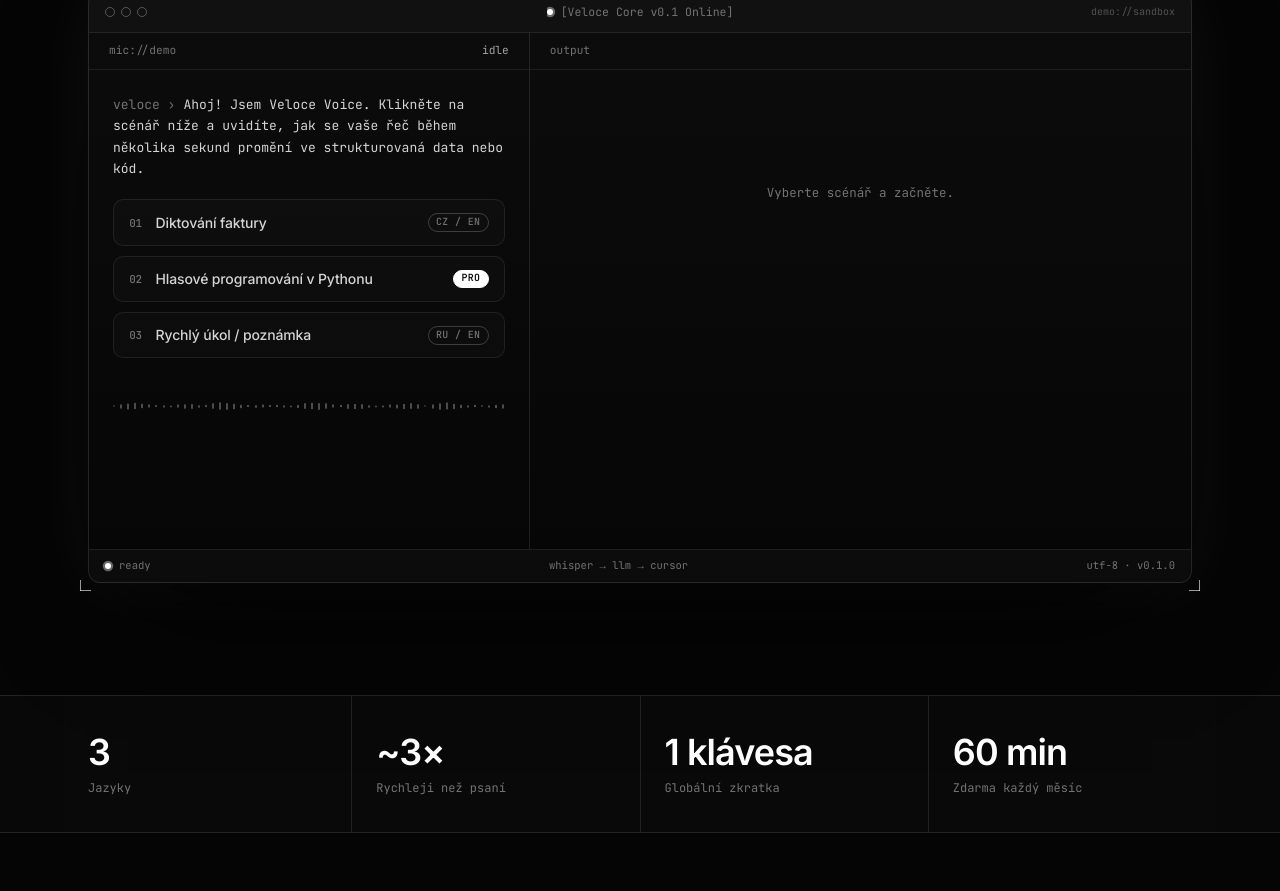
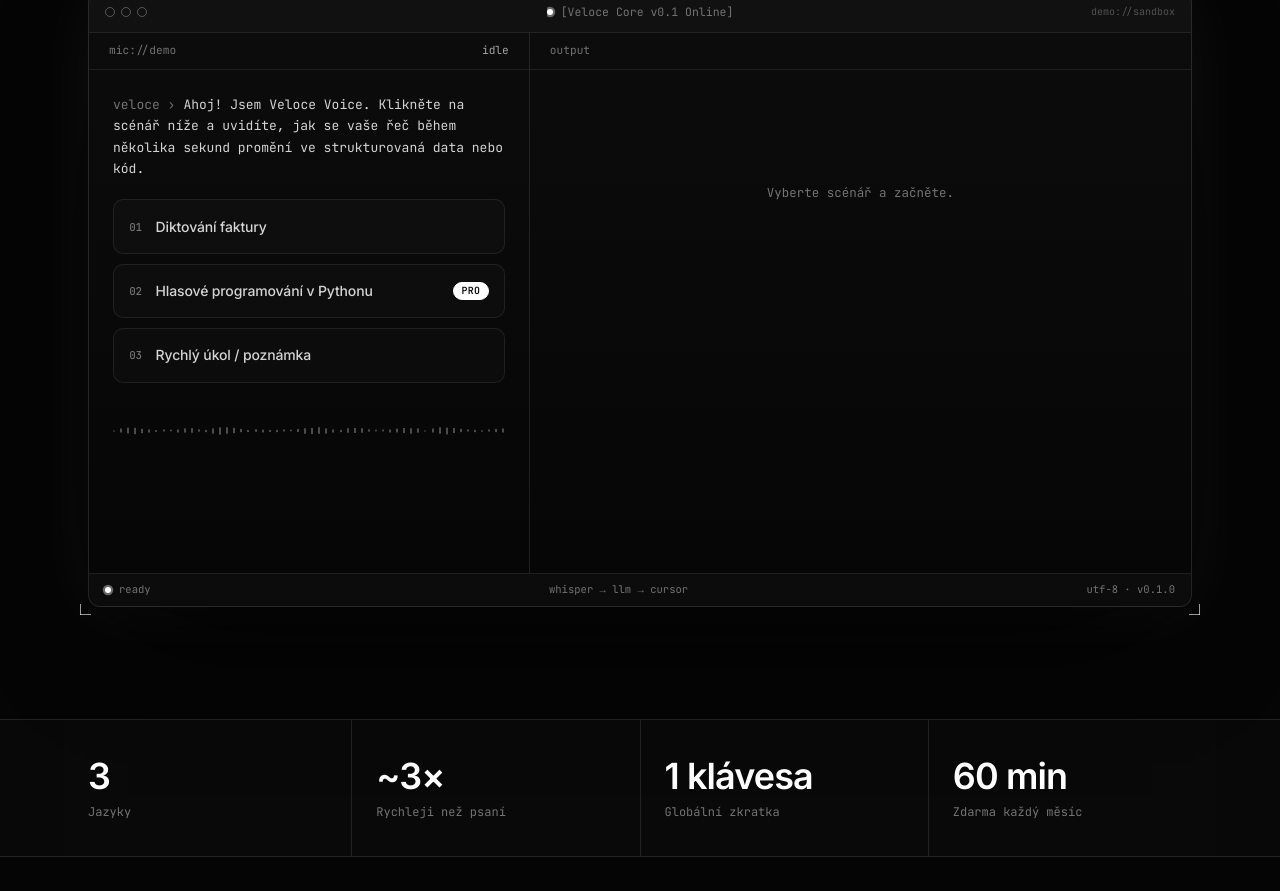
Before and after one commit to danyasky-marlo/voicedoc-ai, a plain HTML site: page index.html in a window 1280 px wide. Shown: the part 1267-2158 px from the top of the page. Drawn offline with nearby package versions, Linux system fonts and the light colour scheme; animation ran at ten frames a second.

Commit message:
Add files via upload

```diff
--- a/index.html
+++ b/index.html
@@ -200,7 +200,8 @@
 
 
     /* ---------- Live AI demo widget ---------- */
-    .demo-btn { display: flex; width: 100%; align-items: center; gap: .85rem; padding: .8rem .95rem; text-align: left; border: 1px solid var(--line); border-radius: 10px;
+    .demo-btns { grid-auto-rows: 1fr; }
+    .demo-btn { display: flex; width: 100%; align-items: center; min-height: 3.4rem; gap: .85rem; padding: .8rem .95rem; text-align: left; border: 1px solid var(--line); border-radius: 10px;
       background: rgba(255,255,255,.02); color: #d4d4d4; font-size: .875rem; font-weight: 500; letter-spacing: -.01em; line-height: 1.3;
       transition: border-color .25s ease, background .25s ease, box-shadow .25s ease, color .25s ease; }
     .demo-btn:hover { border-color: var(--line-hi); background: rgba(255,255,255,.045); box-shadow: 0 0 25px rgba(255,255,255,.06); color: #fff; }
@@ -517,10 +518,10 @@
               <div class="pane-head"><span>mic://demo</span><span id="demo-state" class="text-neutral-400">idle</span></div>
               <div class="p-5 text-left sm:p-6">
                 <p class="demo-msg"><span class="pr">veloce ›</span><span data-i18n="demo.greet">Hi! I’m Veloce Voice. Click a scenario below to see how your speech turns into structured data or code in seconds.</span></p>
-                <div class="mt-5 grid grid-cols-1 gap-2.5" role="group" data-i18n-aria="demo.group" aria-label="Demo scenarios">
-                  <button type="button" class="demo-btn" data-scenario="1" aria-pressed="false"><span class="n">01</span><span class="t" data-i18n="demo.b1">Invoice dictation</span><span class="demo-tag">CZ / EN</span></button>
+                <div class="demo-btns mt-5 grid grid-cols-1 gap-2.5" role="group" data-i18n-aria="demo.group" aria-label="Demo scenarios">
+                  <button type="button" class="demo-btn" data-scenario="1" aria-pressed="false"><span class="n">01</span><span class="t" data-i18n="demo.b1">Invoice dictation</span></button>
                   <button type="button" class="demo-btn" data-scenario="2" aria-pressed="false"><span class="n">02</span><span class="t" data-i18n="demo.b2">Python voice coding</span><span class="demo-tag pro">PRO</span></button>
-                  <button type="button" class="demo-btn" data-scenario="3" aria-pressed="false"><span class="n">03</span><span class="t" data-i18n="demo.b3">Quick task / note</span><span class="demo-tag">RU / EN</span></button>
+                  <button type="button" class="demo-btn" data-scenario="3" aria-pressed="false"><span class="n">03</span><span class="t" data-i18n="demo.b3">Quick task / note</span></button>
                 </div>
                 <div class="demo-wave mt-5" id="demo-wave" aria-hidden="true"></div>
                 <p class="demo-msg mt-3 min-h-[4.9rem] text-neutral-300" id="demo-say" aria-live="polite"></p>
```
